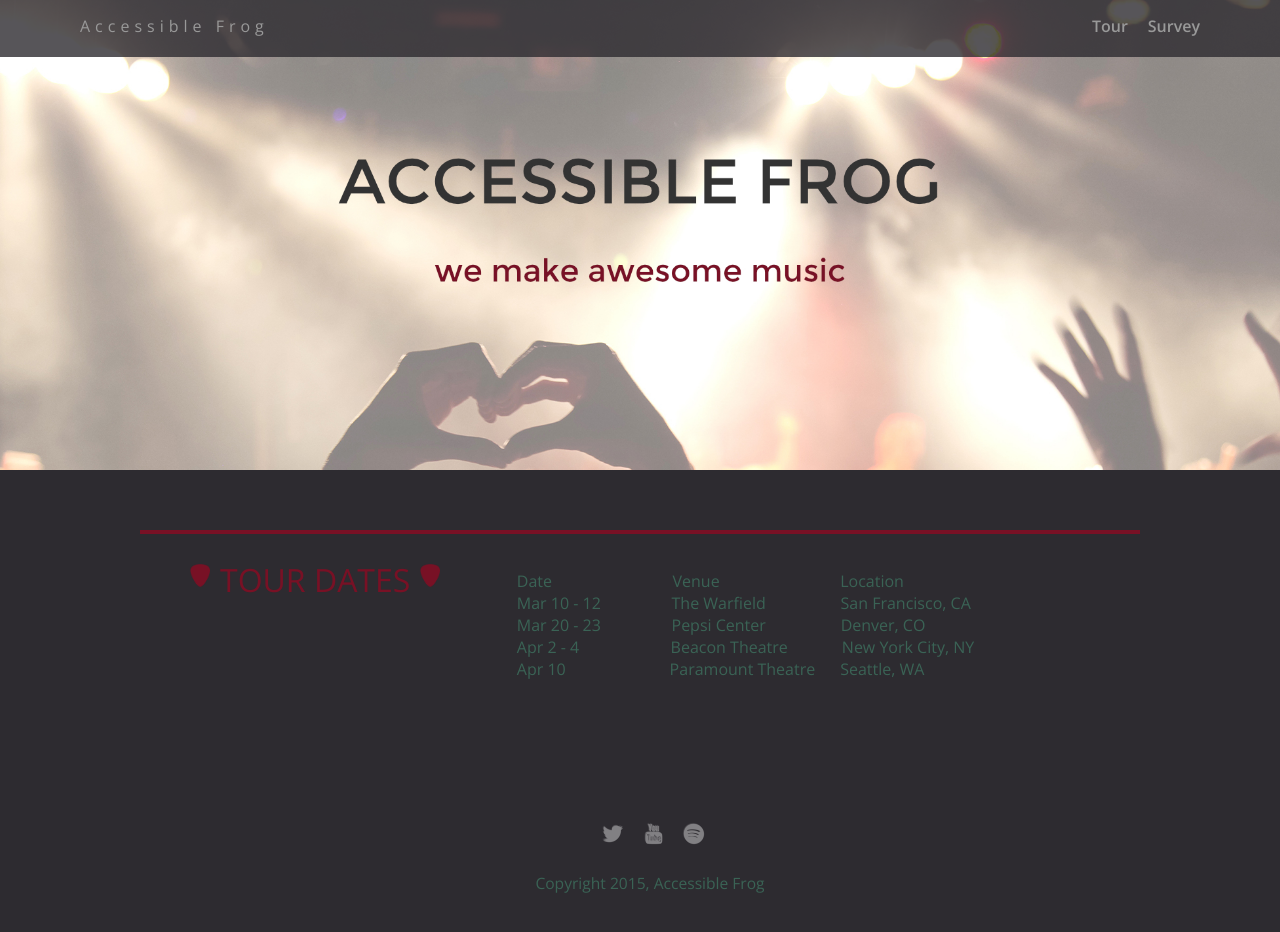
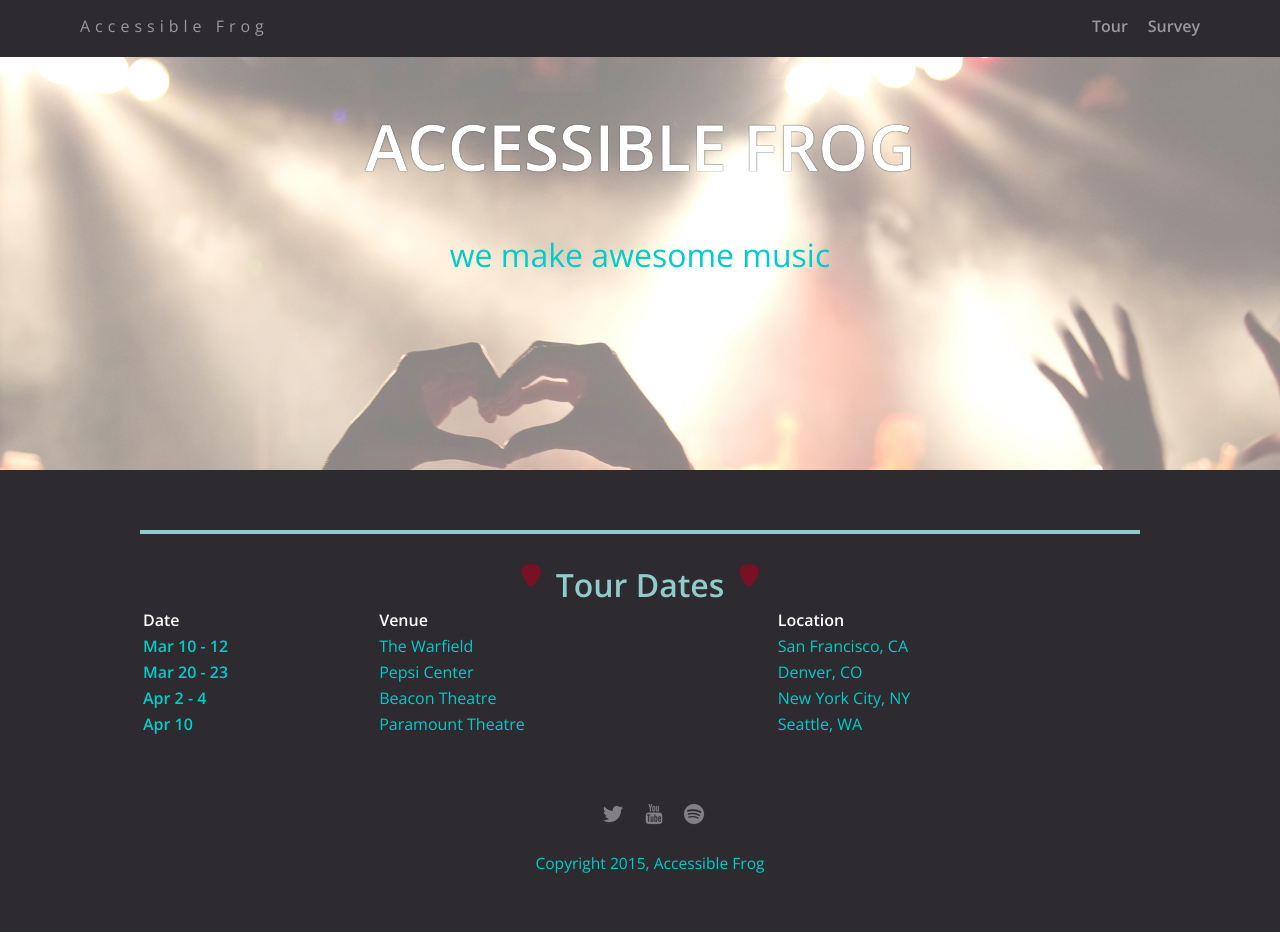
Before and after one commit to smoockpp/Accessibility-Refactor, a plain HTML site: page tour.html in a window 1280 px wide. Drawn offline with nearby package versions, Linux system fonts and the light colour scheme.

Commit message:
accessibility refactor
changes made

```diff
--- a/css/styles.css
+++ b/css/styles.css
@@ -8,7 +8,7 @@ body {
   padding: 0;
   text-align: center;
   font-family: 'Open Sans', sans-serif;
-  color: #3A6355;
+  color: #00cdcb;
   background: #2d2b30;
 }
 
@@ -17,6 +17,7 @@ body {
 a {
   text-decoration: none;
   color: #999;
+  transition: all .5s;
 }
 
 a:hover {
@@ -27,7 +28,7 @@ a:hover {
 
 .main-nav {
   width: 100%;
-  background: rgba(45, 43, 48, 0.8);
+  background: rgba(45, 43, 48, 1);
   min-height: 30px;
   padding: 10px;
   position: fixed;
@@ -54,52 +55,56 @@ a:hover {
   padding: 5px 10px 10px 10px;
 }
 
-.nav a {
-  transition: all .5s;
-}
-
-.nav a:hover {
+a:hover {
   color: white
 }
 
 header {
   text-align: center;
-  background: url('../img/concert02_with_text.jpg') no-repeat top center ;
+  background: url('../img/concert02_no_text.jpg') no-repeat top center ;
   background-size: cover;
   overflow: hidden;
   padding-top: 60px;
   height: 350px;
 }
 
-.tag {
-  color: black;
-  padding: 10px;
-  letter-spacing: 5px;
-}
+
 
 .name{
   font-weight: 300;
 }
 
-header .name{
+.header-heading {
+  color: white;
   font-size: 3em;
+  margin-top: 20px;
+  text-shadow: 0 0 1px black;
+  margin-bottom: 0;
 }
-.tagline {
-  font-weight: 600;
-  padding: 20px;
-  text-transform: uppercase;
-  color: #781125
+
+.header-p {
+  color: #00cdcb;
+  font-size: 2em;
+  margin-top: 0;
+}
+
+
+
+
+
+a.buy:hover {
+  color: white;
 }
 
 .card {
   margin: 30px;
   padding: 20px 40px 40px;
   text-align: left;
-  border-top: 4px solid #781125;
+  border-top: 4px solid #8fcccb;
   clear: both;
 }
 .card:hover {
-  border-color: #96731A;
+  border-color: white;
 }
 
 
@@ -117,10 +122,10 @@ header .name{
   position: absolute;*/
 }
 
-.heading{
+.heading {
   font-size: 2em;
   text-transform: uppercase;
-  color: #781125;
+  color: #8fcccb;
   margin-top: 10px;
 }
 
@@ -157,24 +162,25 @@ a.social {
   transition: all .5s;
 }
 
-a.twitter {
-  background-image: url(../img/twitter-32.png);
+a.twitter:before {
+  display: inline-block;
+  content: url(../img/twitter-32.png);
 }
 
-a.youtube {
-  background-image: url(../img/youtube-32.png);
+a.youtube:before {
+  display: inline-block;
+  content: url(../img/youtube-32.png);
 }
 
-a.spotify {
-  background-image: url(../img/spotify-32.png);
+a.spotify:before {
+  display: inline-block;
+  content: url(../img/spotify-32.png);
 }
 
 a.social:hover {
   opacity: 1;
 }
-.clearfix {
-  clear: both;
-}
+
 
 /* Styles for larger screens */
 @media screen and (min-width: 840px) {
@@ -188,6 +194,15 @@ a.social:hover {
 
   header {
     min-height: 470px;
+  }
+
+  .header-heading {
+    margin: 0.67em;
+    font-size: 4em;
+  }
+
+  .header-p {
+    margin: 1em;
   }
 
   .nav {
@@ -204,19 +219,19 @@ a.social:hover {
     line-height: 1.6em;
   }
 
-  .card{
+  .card {
     margin: 40px auto;
     padding: 20px 40px 40px;
     width: 80%;
     max-width: 1000px;
   }
 
-  .photo{
+  .photo {
     width: 30%;
     margin: 20px 30px;
   }
 
-  .information{
+  .information {
     text-align: left;
   }
 
--- a/css/tour.css
+++ b/css/tour.css
@@ -1,15 +1,29 @@
 /* Tour page styles */
 
-pre {
+table {
   font-family: 'Open Sans', sans-serif;
+  width: 100%;
 }
 
-.heading{
+th[scope="col"] {
+	color: white;
+}
+
+th {
+	margin-right: 20px;
+}
+.card {
+	padding: 20px 0 0 0;
+}
+
+.caption-heading {
   display: inline-block;
   margin: 0;
+  font-size: 2em;
+  color: #8fcccb;
 }
 
-.pick{
+.pick {
   width: 40px;
   height: 0%;
   padding: 10px;
--- a/tour.html
+++ b/tour.html
@@ -1,5 +1,5 @@
 <!doctype html>
-<html>
+<html lang="en">
   <head>
       <meta charset="utf-8">
       <link href="css/styles.css" rel="stylesheet" type="text/css" />
@@ -10,7 +10,7 @@
   </head>
 
   <body>
-    <div class="main-nav">
+    <div class="main-nav" role="navigation">
       <ul class="nav">
         <li class="name"><a href="index.html">Accessible Frog</a></li>
         <li><a href="#">Tour</a></li>
@@ -18,31 +18,59 @@
       </ul>
     </div>
 
-    <header>
+    <header role="banner">
+    <h1 class="header-heading">ACCESSIBLE FROG</h1>
+      <p class="header-p">we make awesome music</p>
     </header>
 
     <main >
       <div class="card">
         <div class="flex">
-          <img class="pick" src= "img/guitar_pick.png" alt="This is a guitar pick">
-          <p class= "heading">Tour Dates</p>
-          <img class="pick" src= "img/guitar_pick.png" alt="This is a guitar pick also">
-          <pre>
-                Date                             Venue                             Location
-                Mar 10 - 12                 The Warfield                  San Francisco, CA
-                Mar 20 - 23                 Pepsi Center                  Denver, CO
-                Apr 2 - 4                      Beacon Theatre             New York City, NY
-                Apr 10                         Paramount Theatre      Seattle, WA
-          </pre>
+          <table>
+            <caption><img class="pick" src="img/guitar_pick.png" alt="">
+            <h3 class="caption-heading">Tour Dates</h3>
+            <img class="pick" src="img/guitar_pick.png" alt=""></caption>
+            <tbody>
+              <tr>
+                <th scope="col">Date</th>
+                <th scope="col">Venue</th>
+                <th scope="col">Location</th>
+              </tr>
+              <tr>
+                <th scope="row">Mar 10 - 12</th>
+                <td>The Warfield</td>
+                <td>San Francisco, CA</td>
+              </tr>
+              <tr>
+                <th scope="row">Mar 20 - 23</th>
+                <td>Pepsi Center</td>
+                <td>Denver, CO</td>
+              </tr>
+              <tr>
+                <th scope="row">Apr 2 - 4</th>
+                <td>Beacon Theatre</td>
+                <td>New York City, NY</td>
+              </tr>
+              <tr>
+                <th scope="row">Apr 10</th>
+                <td>Paramount Theatre</td>
+                <td>Seattle, WA</td>
+              </tr>
+            </tbody>
+
+
+
+
+          </table>
         </div>
       </div>
     </main>
 
-    <footer>
+    <footer role="contentinfo">
       <ul>
-        <li><a href="#" class="social twitter"><img src= "img/twitter-32.png"></a></li>
-        <li><a href="#" class="social youtube"><img src= "img/youtube-32.png"></a></li>
-        <li><a href="#" class="social spotify"><img src= "img/spotify-32.png"></a></li>
+        <li><a href="#" class="social twitter" aria-hidden="true" title="Twitter link"></a></li>
+        <li><a href="#" class="social youtube" aria-hidden="true" title="Youtube link"></a></li>
+        <li><a href="#" class="social spotify" aria-hidden="true" title="Spotify link"></a></li>
       </ul>
       <p class="copyright">Copyright 2015, Accessible Frog</p>
     </footer>
```
Also changed, not shown: css/survey.css (+41 -0 lines), index.html (+14 -12 lines), survey.html (+72 -37 lines).
